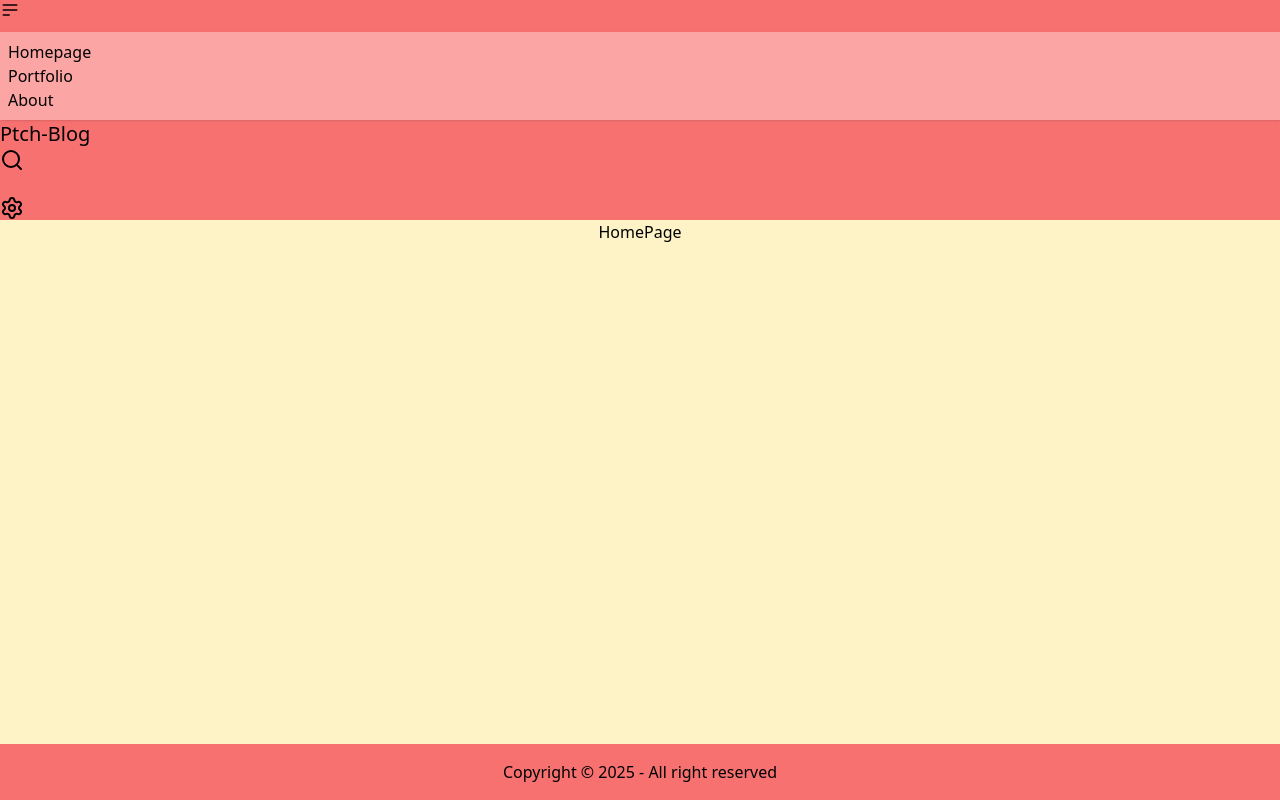
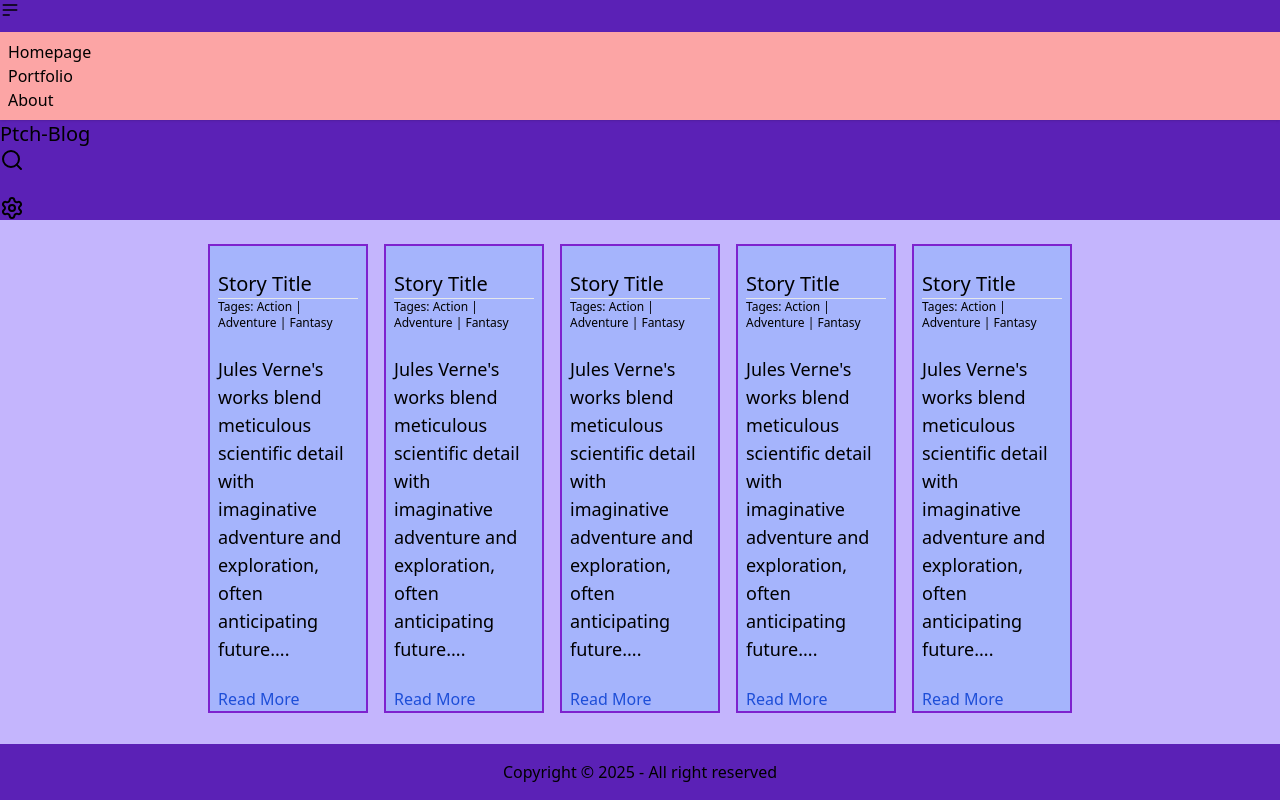
Before and after one commit to srahman-057/ptch-blog, a React (Vite) app in the folder frontend/: page / in a window 1280 px wide. Built offline with nearby package versions, Linux system fonts and the light colour scheme.

Commit message:
StoryCard component created and integrated into main page

```diff
--- a/frontend/src/App.jsx
+++ b/frontend/src/App.jsx
@@ -4,27 +4,26 @@ import FooterBlock from "./components/FooterBlock";
 import HomePage from "./pages/HomePage";
 import StoryPage from "./pages/StoryPage";
 
-
 function App() {
   return (
     <div className="flex flex-col h-screen gap-0">
-      <header>
+      <div>
         <Navbar />
-      </header>
+      </div>
 
 
-      <main className="h-full bg-amber-100">
+      <div className="h-full overflow-y-scroll justify-center items-center bg-violet-300 pt-6 pb-6">
         <Routes>
           <Route path="/" element={<HomePage />} />
           <Route path="/story/:id" element={<StoryPage />} />
         </Routes>
-      </main>
+      </div>
 
 
 
-      <footer>
+      <div>
         <FooterBlock />
-      </footer>
+      </div>
     </div>
   );
 }
--- a/frontend/src/components/FooterBlock.jsx
+++ b/frontend/src/components/FooterBlock.jsx
@@ -1,8 +1,8 @@
-
+// Common footer across all pages
 function FooterBlock() {
   return (
 
-    <div className="bg-red-400 p-4">
+    <div className="bg-violet-800 p-4">
 
     <p className="place-self-center">Copyright © {new Date().getFullYear()} - All right reserved</p>
 
--- a/frontend/src/components/Navbar.jsx
+++ b/frontend/src/components/Navbar.jsx
@@ -3,7 +3,7 @@ import { Settings, Search } from "lucide-react";
 
 function Navbar() {
   return (
-    <div className="navbar bg-red-400">
+    <div className="navbar bg-violet-800">
         <div className="navbar-start">
             <div className="dropdown">
             <div tabIndex={0} role="button" className="btn btn-ghost btn-circle">
--- /dev/null
+++ b/frontend/src/components/StoryCard.jsx
@@ -0,0 +1,31 @@
+// A StoryCard encapsulates story information in a modular fashion.
+
+function StoryCard() {
+  return (
+    // Each StoryCard is ready for insertion into a pre-existing flexbox container.
+
+      <div className="card bg-indigo-300 border-purple-700 border-2 w-3/4 md:w-40 h-55 pl-2 pr-2 self-center bg-[url('')]">
+
+        <br></br>
+
+        <div className="text-xl">Story Title</div>
+        <hr></hr>
+        <div className="text-xs">Tages: Action | Adventure | Fantasy</div>
+        <br></br>
+        <div className="text-lg">
+          Jules Verne's works blend meticulous scientific detail with imaginative adventure and exploration, often anticipating future....
+        </div>
+        <br></br>
+        <div className="text-blue-700">Read More</div>
+
+      </div>
+
+
+  )
+}
+
+{/* <img src="https://img.daisyui.com/images/stock/photo-1606107557195-0e29a4b5b4aa.webp"
+alt="Shoes" /> */}
+
+
+export default StoryCard
--- a/frontend/src/pages/HomePage.jsx
+++ b/frontend/src/pages/HomePage.jsx
@@ -1,7 +1,19 @@
+// Layout of Homepage
+
+import StoryCard from "../components/StoryCard";
 
 function HomePage() {
   return (
-    <div className="text-center">HomePage</div>
+
+    <div class="flex flex-wrap gap-4 justify-center">
+      <StoryCard />
+      <StoryCard />
+      <StoryCard />
+      <StoryCard />
+      <StoryCard />
+    </div>
+
+
   )
 }
 
```
